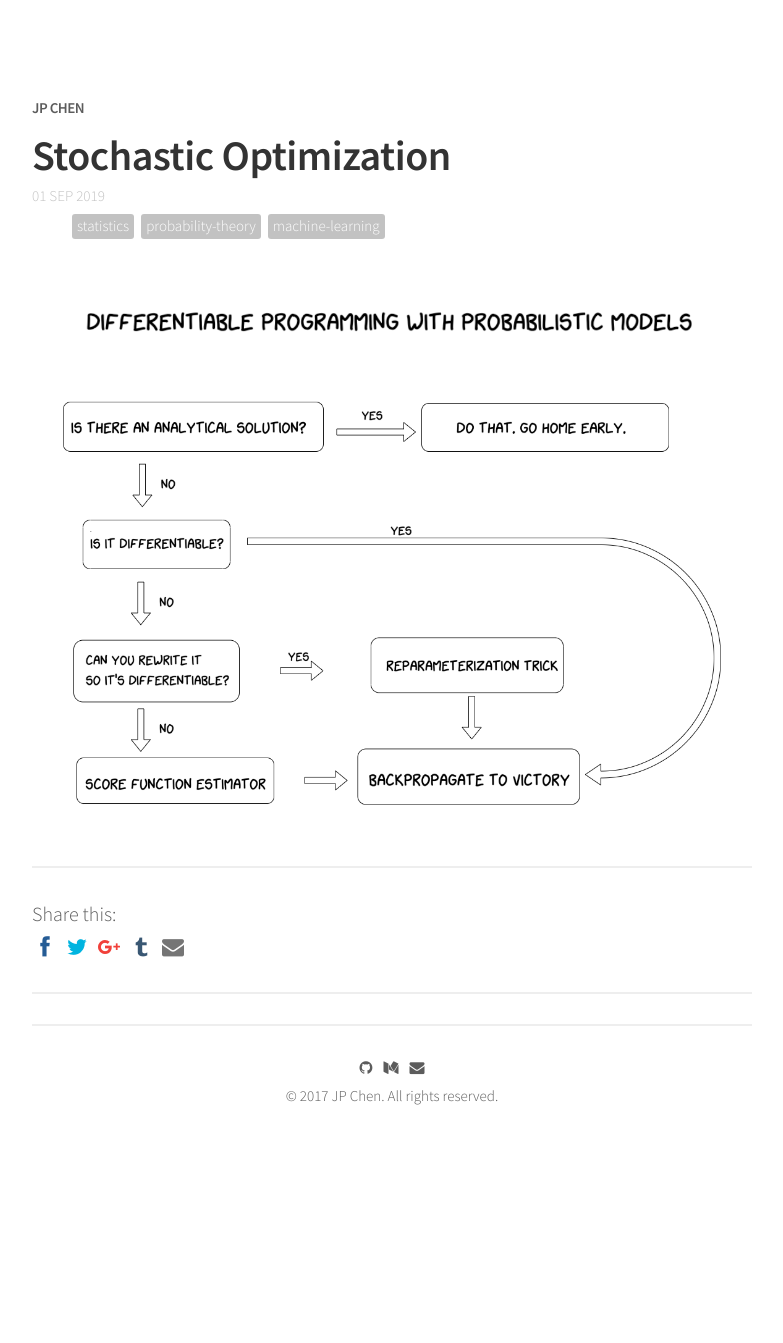
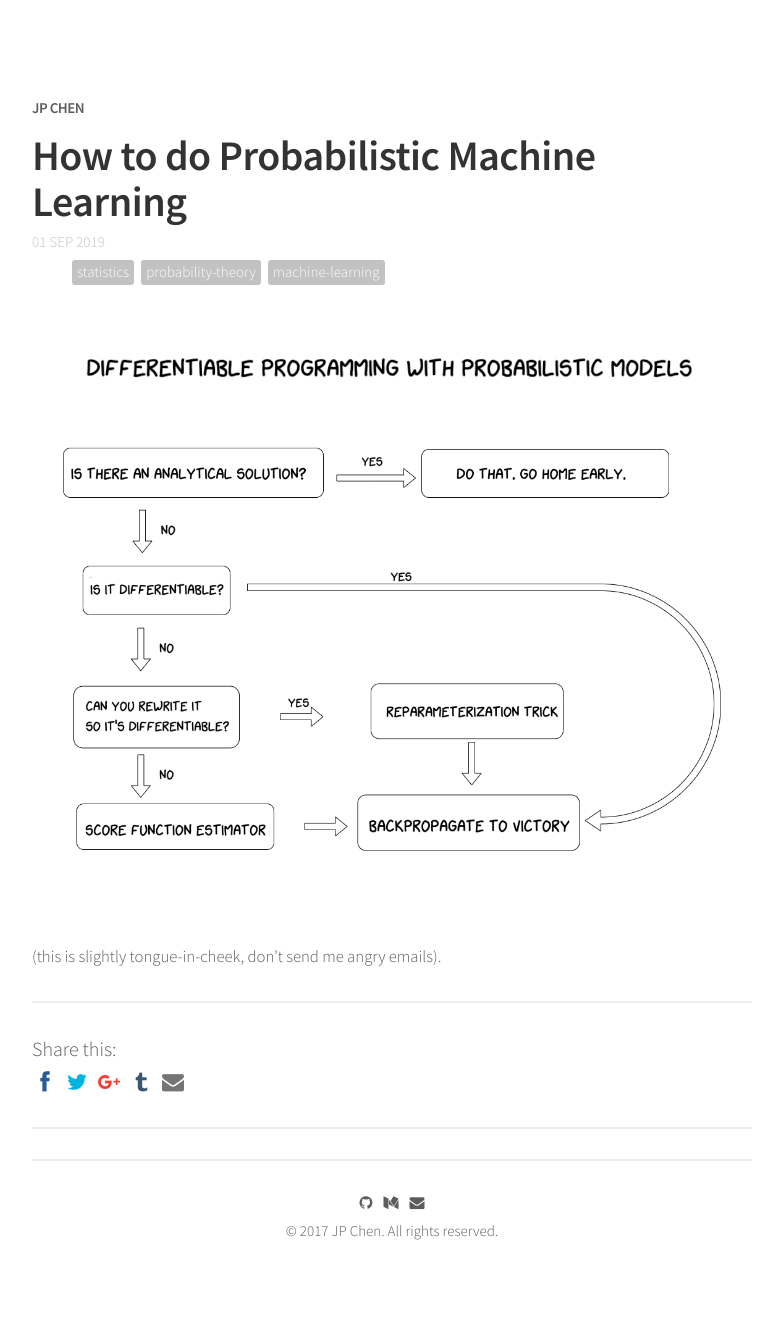
Before and after one commit to jpchen/blog, a Jekyll site: the page built from _posts/2019-09-01-flowchart.md, in a window 1280 px wide. Shown: the whole page, without its empty margins (248-1031 px from the left). Built offline with Jekyll 4.4.1, drawn with Linux system fonts in a browser that asks for light colours; nearby versions of some CDN libraries; comment, search, counter and statistics services are not loaded; before the commit the page ends 1208 px from its top, so only the background shows below that.

Commit message:
update title

```diff
--- a/_posts/2019-09-01-flowchart.md
+++ b/_posts/2019-09-01-flowchart.md
@@ -1,6 +1,6 @@
 ---
 layout: post
-title: "Stochastic Optimization"
+title: "How to do Probabilistic Machine Learning"
 description: "A Flowchart"
 date: 2019-09-01
 tags: [statistics, probability-theory, machine-learning]
@@ -8,3 +8,8 @@ comments: true
 share: true
 ---
 ![]({{ site.url }}/images/scgflowchart.png){: .center-large-image}
+
+<br>
+<sub>
+(this is slightly tongue-in-cheek, don't send me angry emails).
+</sub>
```
